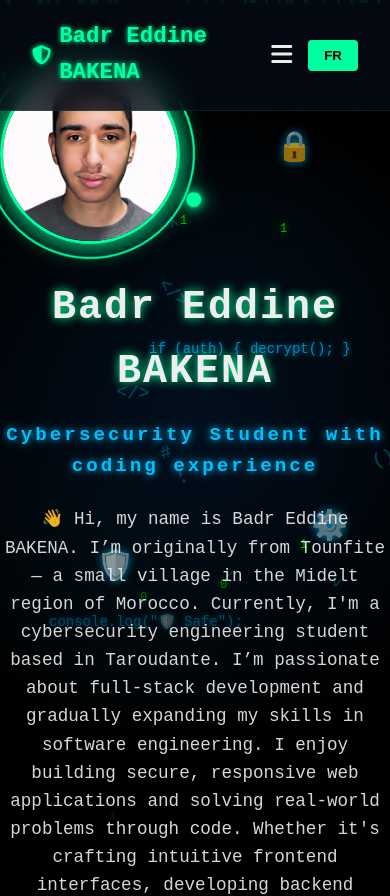
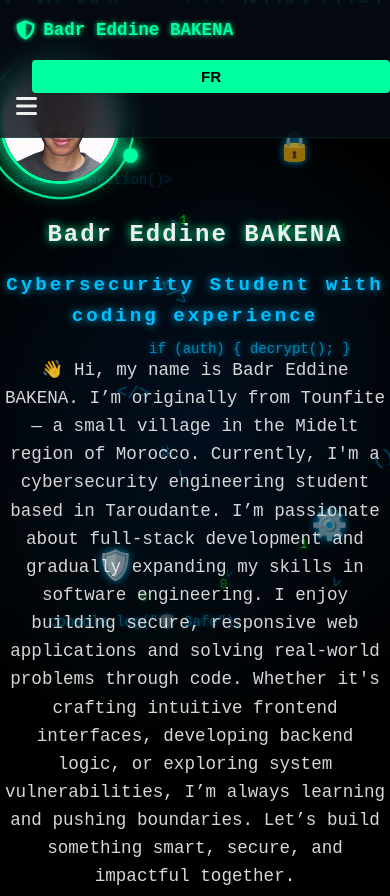
Before and after one commit to BadrEddineBakena/MyPortfolio, a Next.js app: page / in a window 390 px wide. Shown: the top 896 px of the page. Built offline with nearby package versions, Linux system fonts and the light colour scheme.

Commit message:
improvement css

```diff
--- a/public/style.css
+++ b/public/style.css
@@ -643,3 +643,71 @@
     .services-grid { grid-template-columns:1fr; }
     .project-image { height:180px; }
   }
+
+/* Language Switcher Button */
+.lang-switch-btn {
+  margin-left: 1rem;
+  padding: 0.5rem 1rem;
+  border: none;
+  background: var(--cyan);
+  color: var(--bg);
+  border-radius: 4px;
+  font-weight: bold;
+  cursor: pointer;
+  font-size: 1rem;
+  transition: background 0.3s;
+}
+.lang-switch-btn:hover {
+  background: var(--blue);
+  color: #fff;
+}
+
+@media (max-width: 768px) {
+  nav {
+    flex-wrap: wrap;
+    padding: 1rem 1rem;
+  }
+  nav .logo {
+    font-size: 1.1rem;
+  }
+  .lang-switch-btn {
+    margin-left: 0;
+    margin-top: 1rem;
+    width: 100%;
+    order: 2;
+  }
+  nav .menu-btn {
+    order: 3;
+  }
+  nav ul {
+    order: 1;
+  }
+  nav {
+    flex-direction: column;
+    align-items: flex-start;
+  }
+}
+
+@media (max-width: 576px) {
+  .container {
+    padding: 0 0.5rem;
+  }
+  #hero .profile-img-container {
+    width: 120px;
+    height: 120px;
+  }
+  #hero h1 {
+    font-size: 1.5rem;
+  }
+  .lang-switch-btn {
+    font-size: 0.95rem;
+    padding: 0.5rem 0.7rem;
+  }
+}
+
+/* Ensure images are responsive */
+img, .project-image img {
+  max-width: 100%;
+  height: auto;
+  display: block;
+}
```
